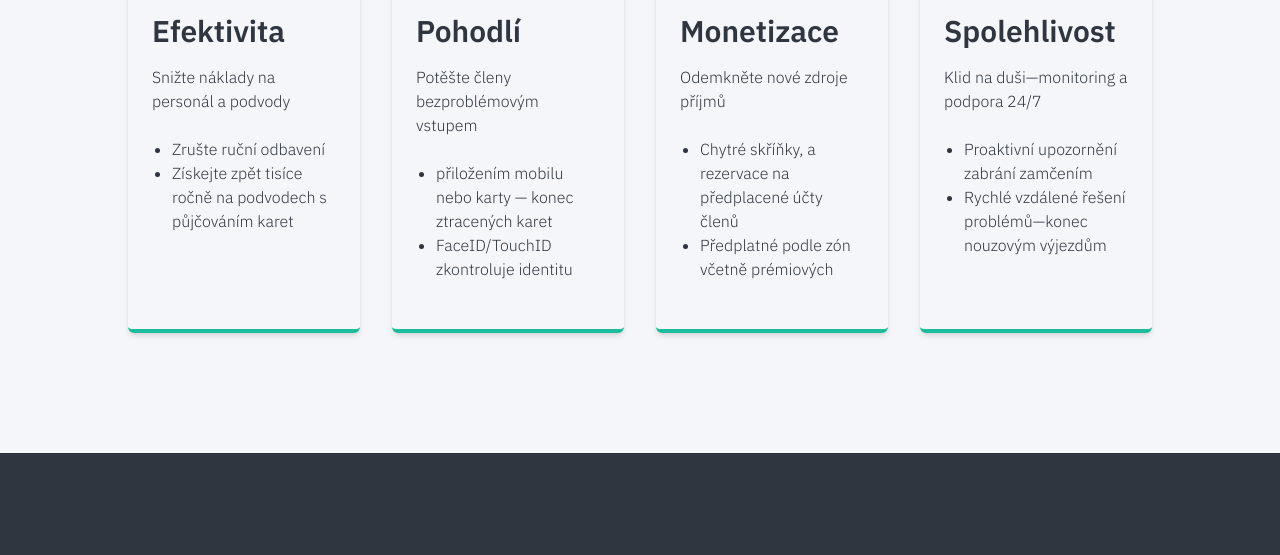
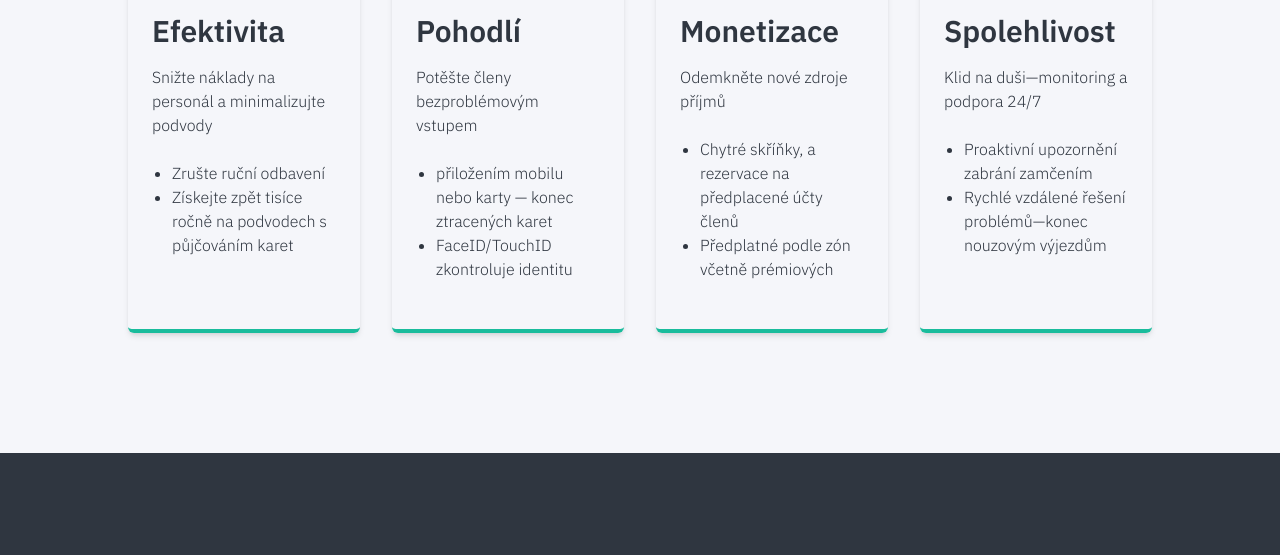
Before and after one commit to RadiculaCZ/accessio, a website: page index.html in a window 1280 px wide. Shown: the part 1262-1817 px from the top of the page. Drawn offline with nearby package versions, Linux system fonts and the light colour scheme.

Commit message:
fix description for feature

```diff
--- a/index.html
+++ b/index.html
@@ -113,7 +113,7 @@
             </h1>
             <p
               class="mt-4 mb-4 font-light text-brand-charcoal md:font-thin line-clamp-4 md:line-clamp-none group-hover:text-brand-light-gray">
-              Snižte náklady na personál a podvody
+              Snižte náklady na personál a minimalizujte podvody
             </p>
             <ul
               class="pl-5 mt-2 font-light list-disc text-brand-charcoal md:font-thin line-clamp-4 md:line-clamp-none group-hover:text-brand-light-gray ">
```
